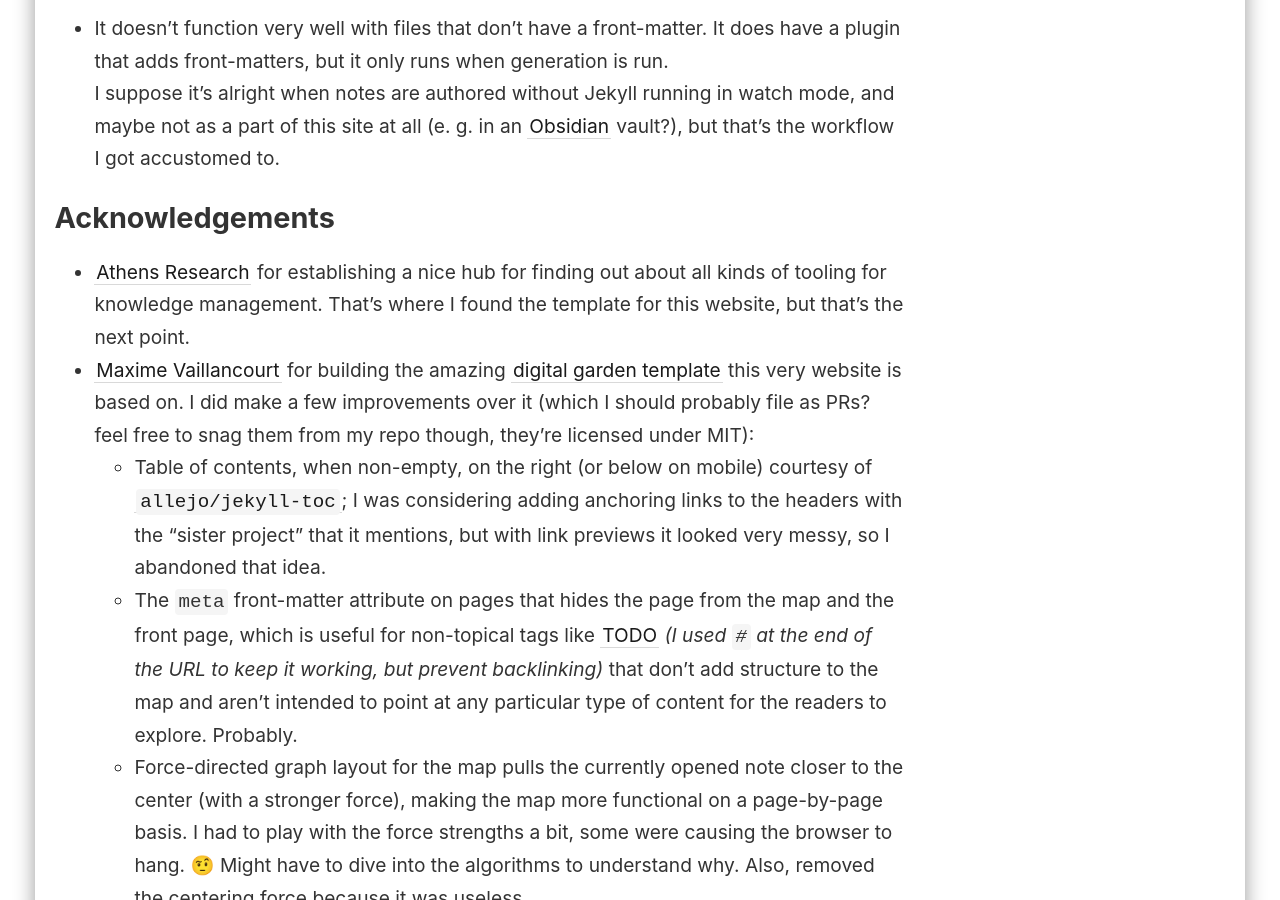
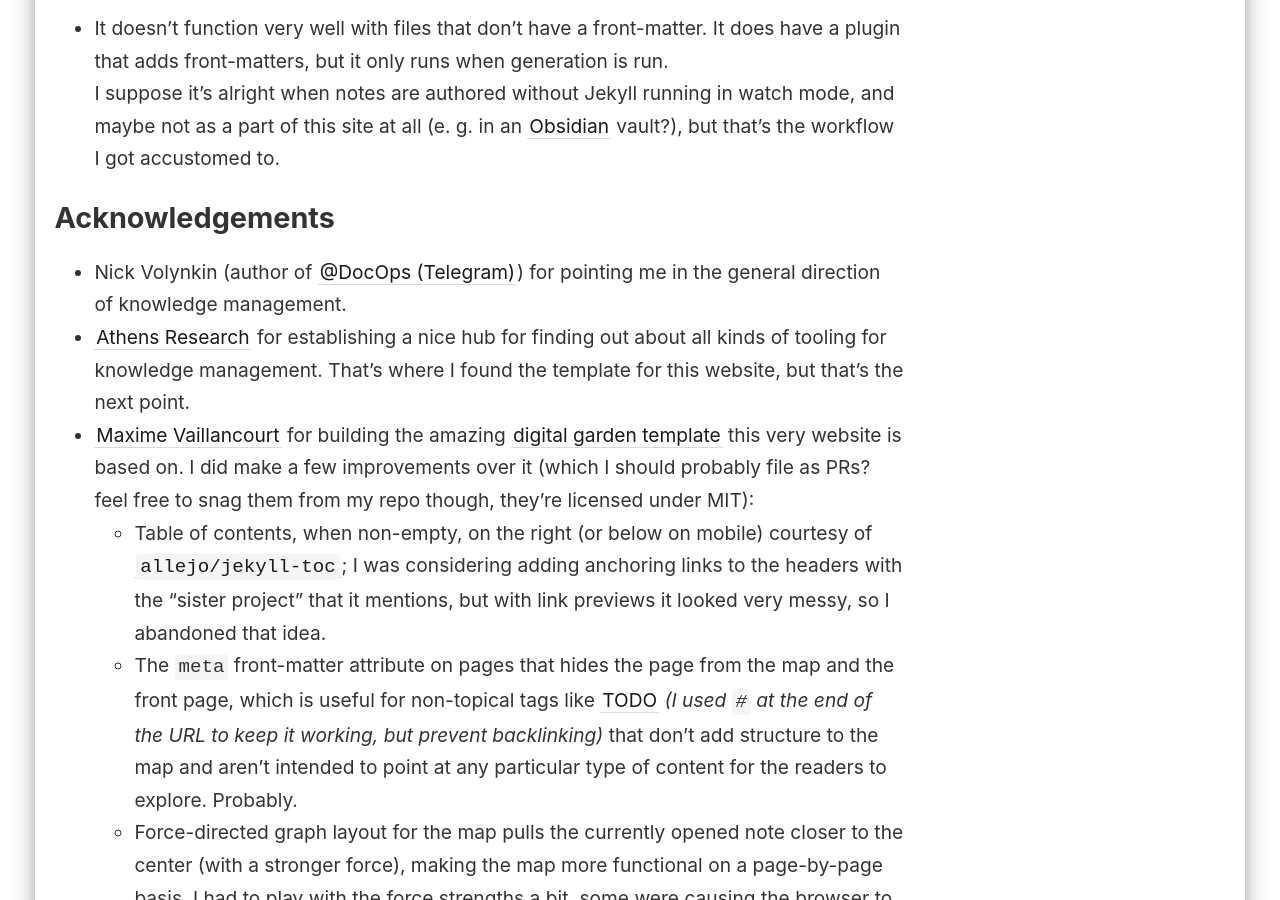
Before and after one commit to D-side/digital-garden, a Jekyll site: the page built from _notes/Digital garden.md, in a window 1280 px wide and 900 px high, scrolled down 674 px. Built offline with Jekyll 4.4.1, drawn with Linux system fonts in a browser that asks for light colours.

Commit message:
Thank Nick, because he deserves it

```diff
--- a/_notes/Digital garden.md
+++ b/_notes/Digital garden.md
@@ -17,6 +17,7 @@ A metaphor for a loose collection of notes that grows all over the place. That's
 
 ## Acknowledgements
 
+* Nick Volynkin (author of [@DocOps (Telegram)](https://t.me/docops)) for pointing me in the general direction of knowledge management.
 * [Athens Research](https://github.com/athensresearch) for establishing a nice hub for finding out about all kinds of tooling for knowledge management. That's where I found the template for this website, but that's the next point.
 * [Maxime Vaillancourt](https://maximevaillancourt.com/) for building the amazing [digital garden template](https://github.com/maximevaillancourt/digital-garden-jekyll-template) this very website is based on. I did make a few improvements over it (which I should probably file as PRs? feel free to snag them from my repo though, they're licensed under MIT):
   * Table of contents, when non-empty, on the right (or below on mobile) courtesy of [`allejo/jekyll-toc`](https://github.com/allejo/jekyll-toc); I was considering adding anchoring links to the headers with the "sister project" that it mentions, but with link previews it looked very messy, so I abandoned that idea.
```
